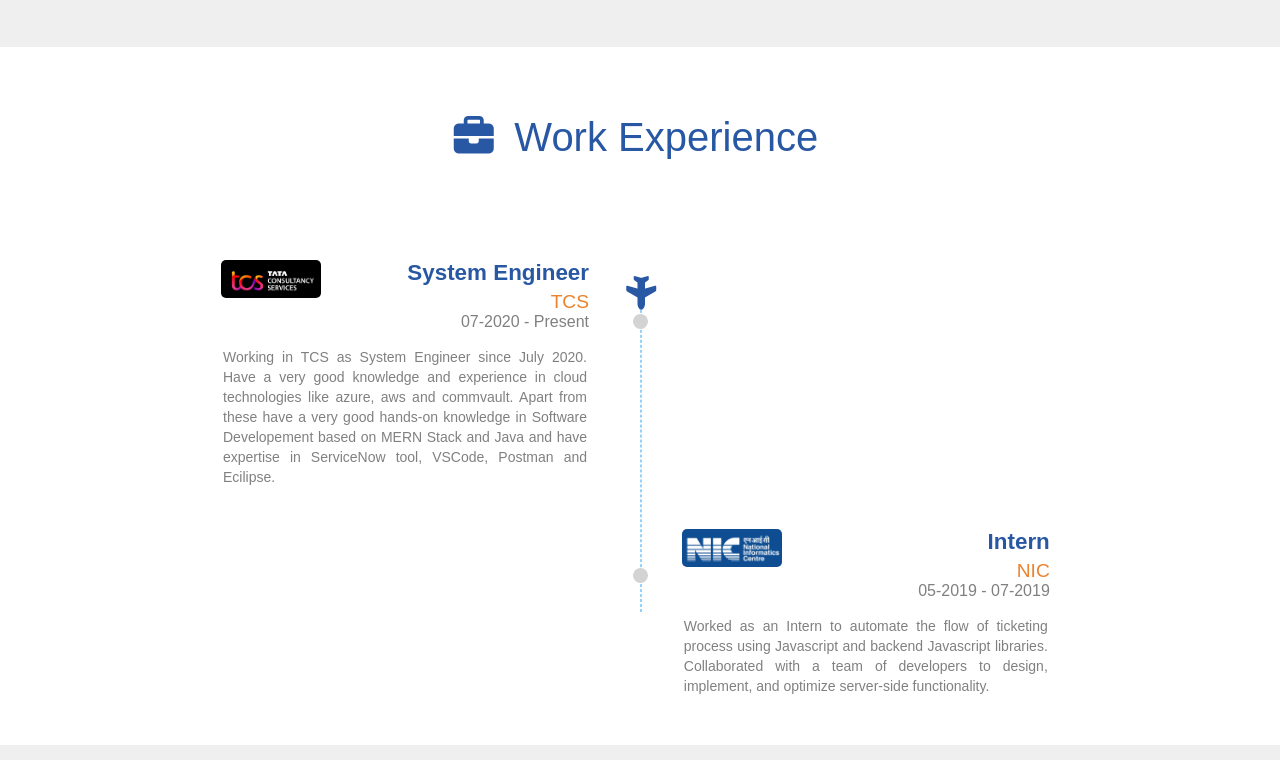
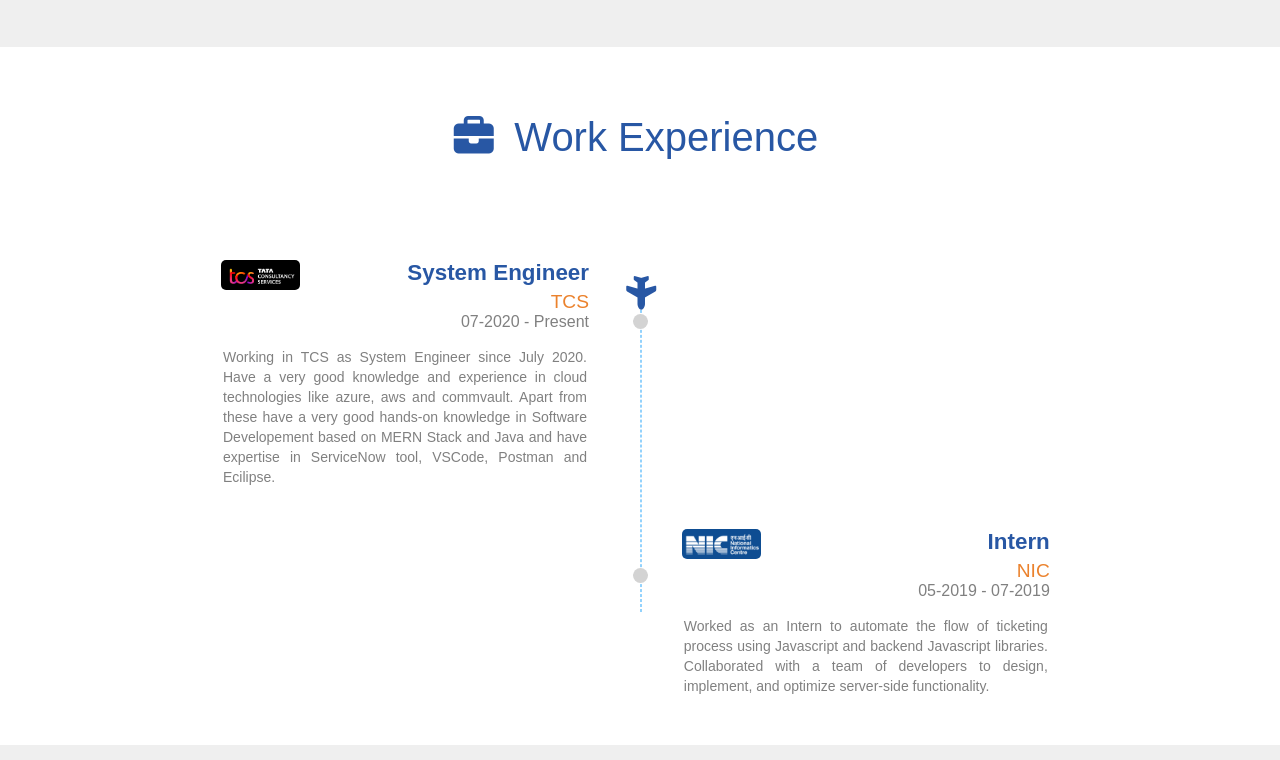
Before and after one commit to NirbhayOO7/portfolio, a plain HTML site: page index.html in a window 1280 px wide. Shown: the part 1459-2219 px from the top of the page. Drawn offline with Linux system fonts and the light colour scheme.

Commit message:
README.md file added

```diff
--- a/main.css
+++ b/main.css
@@ -274,7 +274,7 @@ section:nth-child(2n + 1) {
 
 .timeline-logo {
     position: absolute;
-    width: 100px;
+    width: 20%;
     overflow: hidden;
 }
 
```
